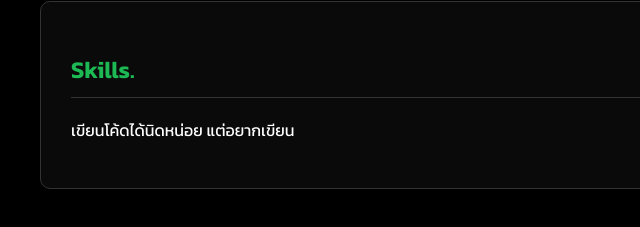
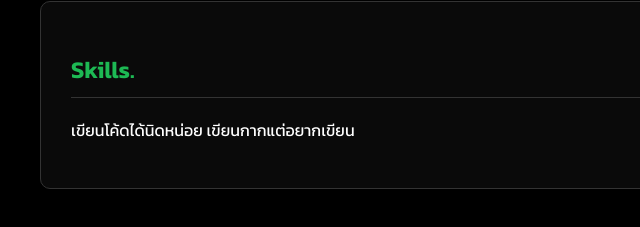
Before and after one commit to Haji06/hajiprofile, a plain HTML site: page index.html in a window 1280 px wide. Shown: the part 1023-1250 px from the top of the page, 0-640 px from the left. Drawn offline with nearby package versions, Linux system fonts and the light colour scheme.

Commit message:
Update index.html

```diff
--- a/index.html
+++ b/index.html
@@ -192,7 +192,7 @@
         <!-- ทักษะ -->
         <div class="content-section">
             <h2>Skills.</h2>
-            <p>เขียนโค้ดได้นิดหน่อย แต่อยากเขียน</p>
+            <p>เขียนโค้ดได้นิดหน่อย เขียนกากแต่อยากเขียน</p>
         </div>
     </div>
 
```
